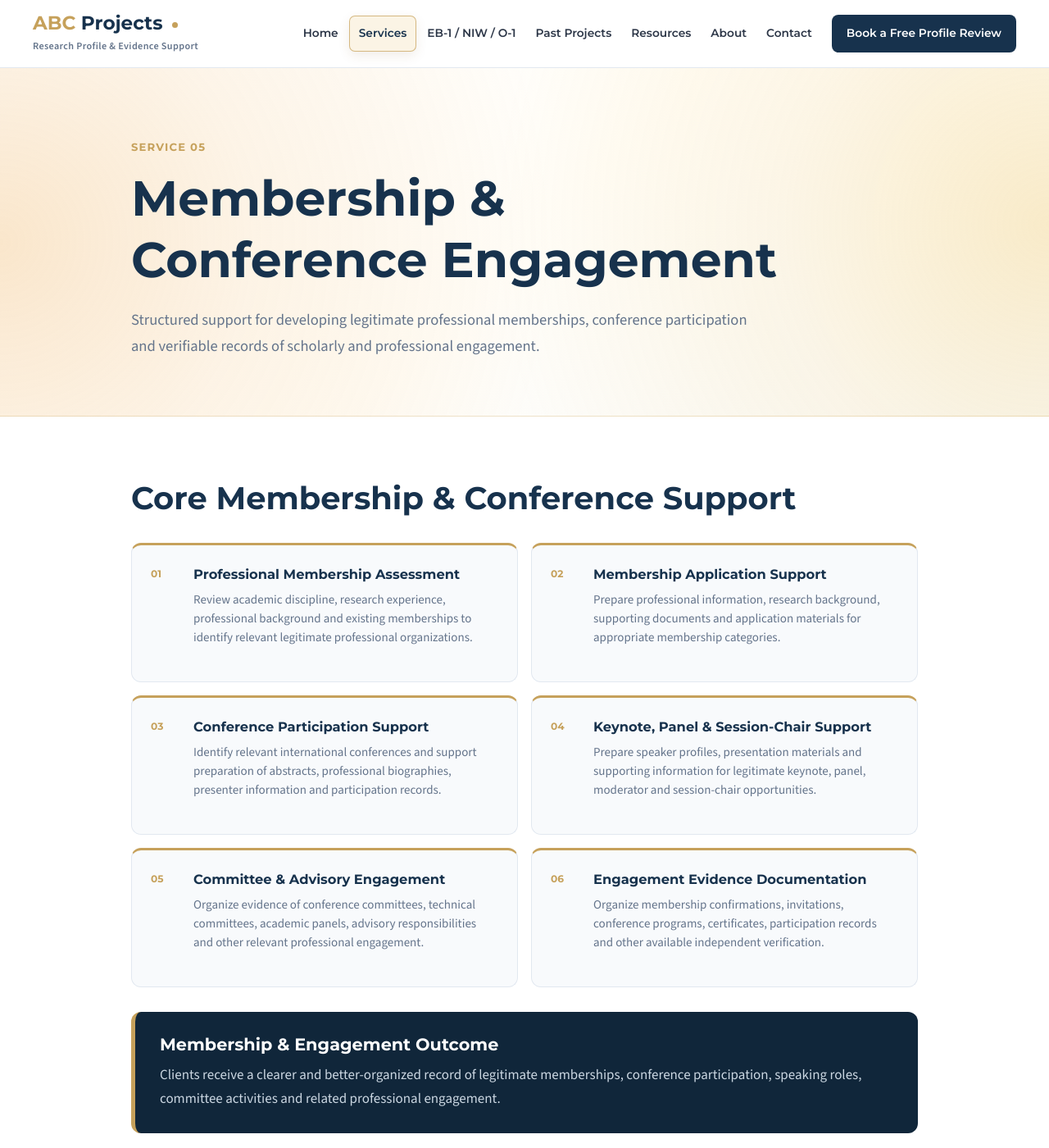
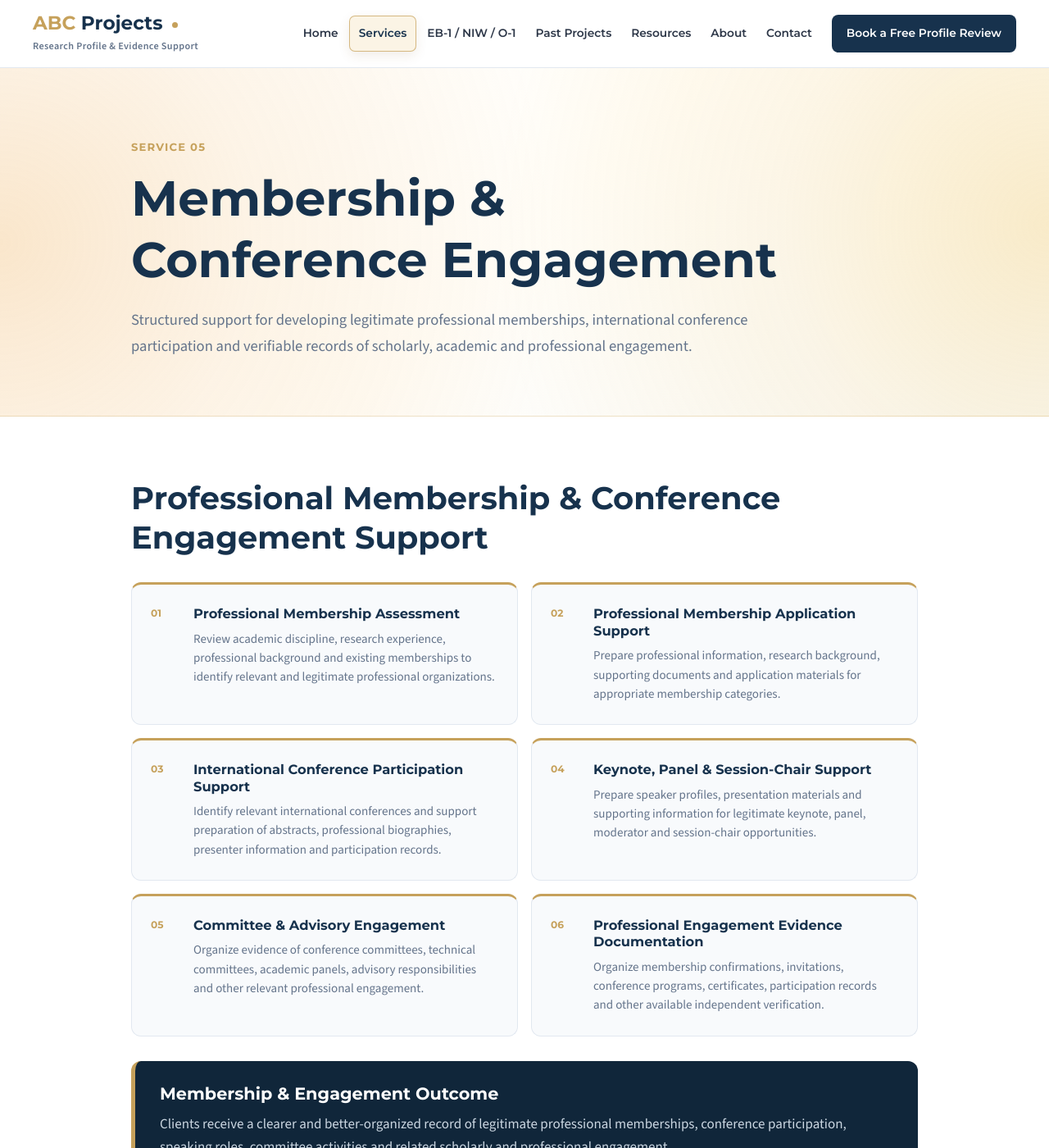
Before and after one commit to uprightpub/abcprojects, a Jekyll site: the page built from services/professional-engagement/index.html, in a window 1280 px wide and 1400 px high. Shown: the whole window at 82% size. Built offline with Jekyll 4.4.1, drawn with Linux system fonts in a browser that asks for light colours; some of the changed text lies outside the part shown.

Commit message:
Optimize Professional Engagement page SEO

```diff
--- a/services/professional-engagement/index.html
+++ b/services/professional-engagement/index.html
@@ -1,9 +1,57 @@
 ---
 layout: default
-title: "Membership & Conference Engagement"
-description: "Professional support for legitimate memberships, conference participation, keynote and session-chair roles, panels, committees and engagement evidence."
-custom_css: "/assets/css/service-subpage.css?v=3"
+title: "Professional Membership & Conference Support"
+description: "Support for professional memberships, international conferences, keynote and session-chair roles, committees and verifiable engagement evidence."
+permalink: /services/professional-engagement/
+custom_css: /assets/css/service-subpage.css?v=3
 ---
+
+<script type="application/ld+json">
+{
+  "@context": "https://schema.org",
+  "@graph": [
+    {
+      "@type": "Service",
+      "@id": "https://abcprojects.org/services/professional-engagement/#service",
+      "name": "Professional Membership and Conference Engagement Support",
+      "serviceType": "Professional Membership and Conference Engagement Support",
+      "url": "https://abcprojects.org/services/professional-engagement/",
+      "description": "Structured support for legitimate professional memberships, international conference participation, keynote and session-chair roles, panels, committees and verifiable engagement evidence.",
+      "provider": {
+        "@id": "https://abcprojects.org/#organization"
+      },
+      "audience": {
+        "@type": "Audience",
+        "audienceType": "Researchers, academics and professionals"
+      }
+    },
+    {
+      "@type": "BreadcrumbList",
+      "@id": "https://abcprojects.org/services/professional-engagement/#breadcrumb",
+      "itemListElement": [
+        {
+          "@type": "ListItem",
+          "position": 1,
+          "name": "Home",
+          "item": "https://abcprojects.org/"
+        },
+        {
+          "@type": "ListItem",
+          "position": 2,
+          "name": "Services",
+          "item": "https://abcprojects.org/services/"
+        },
+        {
+          "@type": "ListItem",
+          "position": 3,
+          "name": "Membership & Conference Engagement",
+          "item": "https://abcprojects.org/services/professional-engagement/"
+        }
+      ]
+    }
+  ]
+}
+</script>
 
 <!-- =========================================================
      SERVICE INTRODUCTION
@@ -22,9 +70,9 @@
     </h1>
 
     <p>
-      Structured support for developing legitimate professional
-      memberships, conference participation and verifiable records
-      of scholarly and professional engagement.
+      Structured support for developing legitimate professional memberships,
+      international conference participation and verifiable records of scholarly,
+      academic and professional engagement.
     </p>
 
   </div>
@@ -41,7 +89,7 @@
   <div class="container service-page-container">
 
     <h2>
-      Core Membership &amp; Conference Support
+      Professional Membership &amp; Conference Engagement Support
     </h2>
 
 
@@ -63,9 +111,8 @@
           </h3>
 
           <p>
-            Review academic discipline, research experience,
-            professional background and existing memberships to
-            identify relevant legitimate professional organizations.
+            Review academic discipline, research experience, professional background
+            and existing memberships to identify relevant and legitimate professional organizations.
           </p>
 
         </div>
@@ -84,13 +131,12 @@
         <div>
 
           <h3>
-            Membership Application Support
+            Professional Membership Application Support
           </h3>
 
           <p>
-            Prepare professional information, research background,
-            supporting documents and application materials for
-            appropriate membership categories.
+            Prepare professional information, research background, supporting documents
+            and application materials for appropriate membership categories.
           </p>
 
         </div>
@@ -109,13 +155,12 @@
         <div>
 
           <h3>
-            Conference Participation Support
+            International Conference Participation Support
           </h3>
 
           <p>
-            Identify relevant international conferences and support
-            preparation of abstracts, professional biographies,
-            presenter information and participation records.
+            Identify relevant international conferences and support preparation of abstracts,
+            professional biographies, presenter information and participation records.
           </p>
 
         </div>
@@ -138,9 +183,8 @@
           </h3>
 
           <p>
-            Prepare speaker profiles, presentation materials and
-            supporting information for legitimate keynote, panel,
-            moderator and session-chair opportunities.
+            Prepare speaker profiles, presentation materials and supporting information
+            for legitimate keynote, panel, moderator and session-chair opportunities.
           </p>
 
         </div>
@@ -163,9 +207,8 @@
           </h3>
 
           <p>
-            Organize evidence of conference committees, technical
-            committees, academic panels, advisory responsibilities
-            and other relevant professional engagement.
+            Organize evidence of conference committees, technical committees, academic
+            panels, advisory responsibilities and other relevant professional engagement.
           </p>
 
         </div>
@@ -184,13 +227,12 @@
         <div>
 
           <h3>
-            Engagement Evidence Documentation
+            Professional Engagement Evidence Documentation
           </h3>
 
           <p>
-            Organize membership confirmations, invitations,
-            conference programs, certificates, participation records
-            and other available independent verification.
+            Organize membership confirmations, invitations, conference programs,
+            certificates, participation records and other available independent verification.
           </p>
 
         </div>
@@ -212,9 +254,9 @@
       </h2>
 
       <p>
-        Clients receive a clearer and better-organized record of
-        legitimate memberships, conference participation, speaking
-        roles, committee activities and related professional engagement.
+        Clients receive a clearer and better-organized record of legitimate professional
+        memberships, conference participation, speaking roles, committee activities and
+        related scholarly and professional engagement.
       </p>
 
     </div>
@@ -233,9 +275,8 @@
   <div class="container service-page-navigation-inner">
 
 
-    <a
-      class="service-nav-all"
-      href="{{ '/services/peer-review-evidence/' | relative_url }}">
+    <a class="service-nav-all"
+       href="{{ '/services/peer-review-evidence/' | relative_url }}">
 
       <span>
         Previous Service
@@ -248,9 +289,8 @@
     </a>
 
 
-    <a
-      class="service-nav-center"
-      href="{{ '/services/' | relative_url }}">
+    <a class="service-nav-center"
+       href="{{ '/services/' | relative_url }}">
 
       <span>
         All Services
@@ -263,9 +303,8 @@
     </a>
 
 
-    <a
-      class="service-nav-next"
-      href="{{ '/services/editorial-leadership/' | relative_url }}">
+    <a class="service-nav-next"
+       href="{{ '/services/editorial-leadership/' | relative_url }}">
 
       <span>
         Next Service
```
